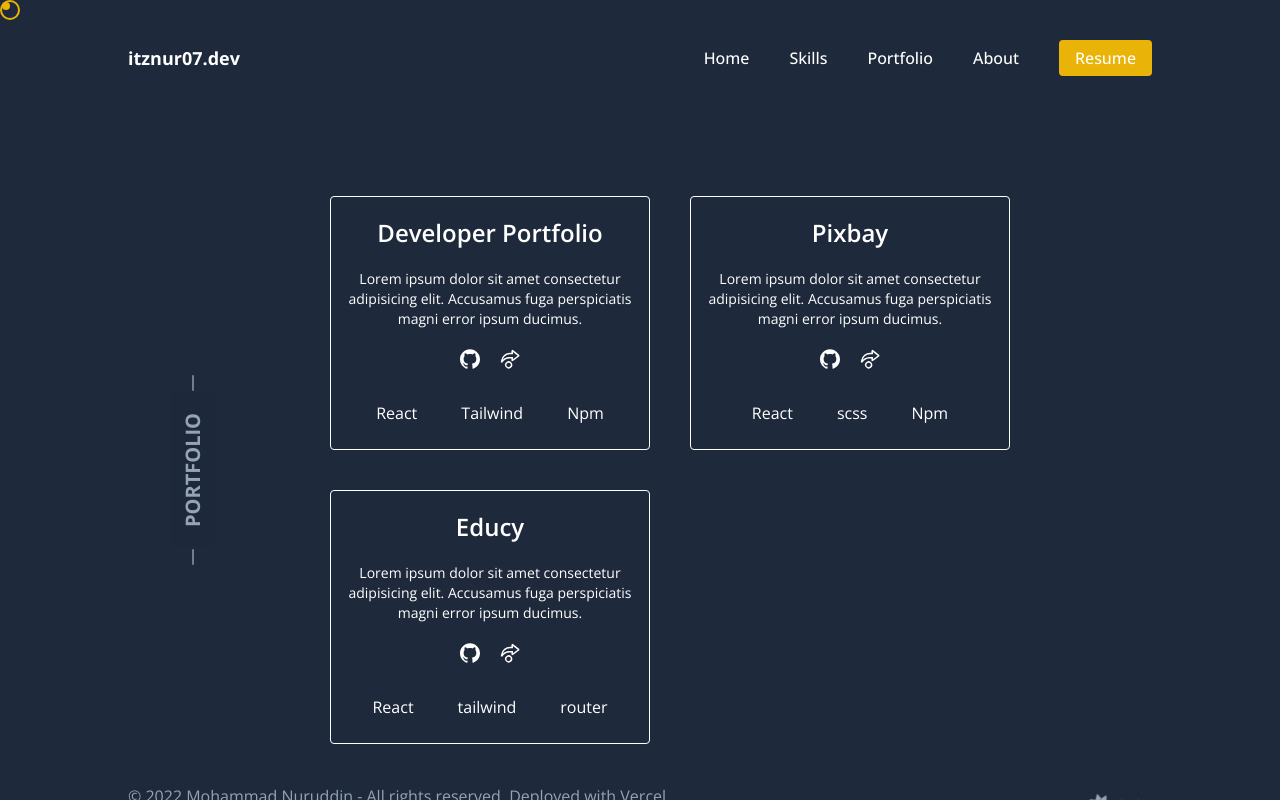
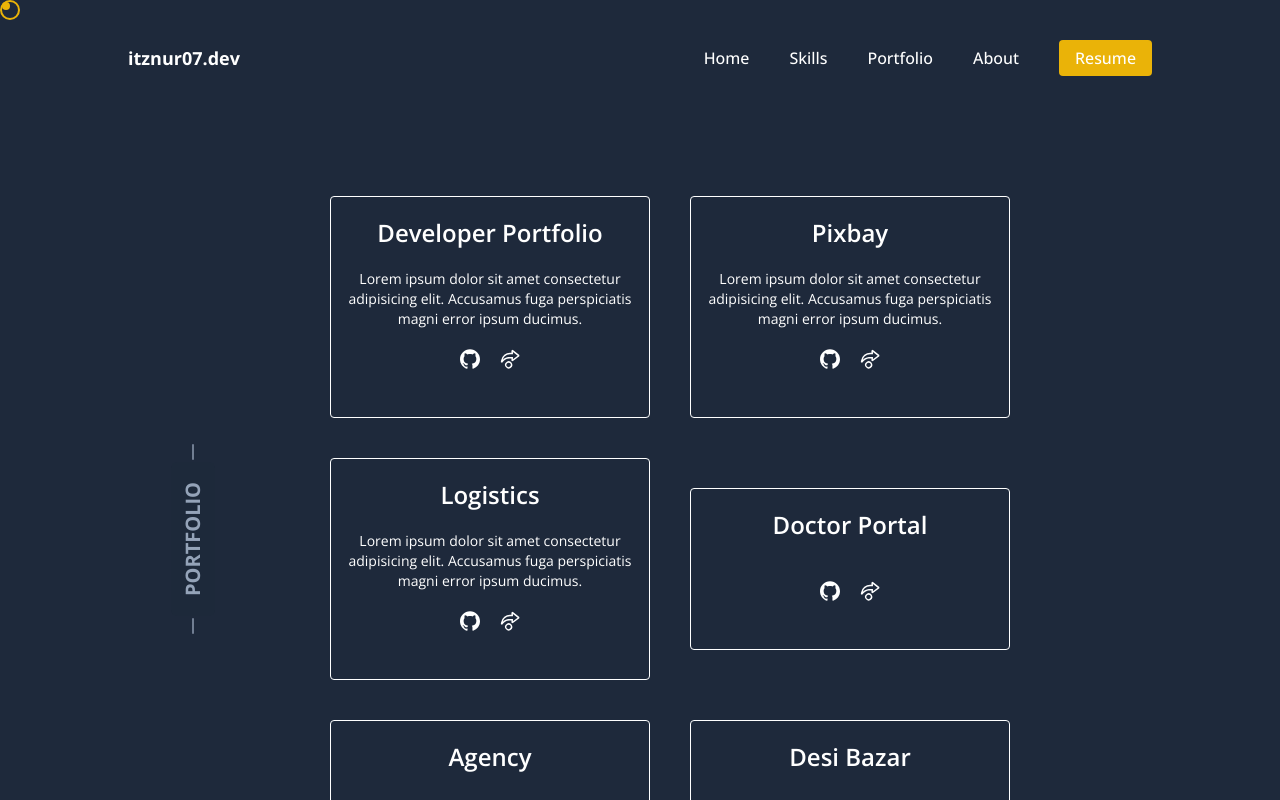
Before and after one commit to itznur07/itznur07.dev, a React (Create React App) app: page /portfolio in a window 1280 px wide. Shown: the top 800 px of the page. Built offline with nearby package versions, Linux system fonts and the light colour scheme.

Commit message:
Everything up-to-date

```diff
--- a/src/pages/About.js
+++ b/src/pages/About.js
@@ -1,9 +1,73 @@
-import React from 'react'
+import React from "react";
+import { FaGithub, FaInstagram, FaLinkedin, FaMedium, FaTwitter } from "react-icons/fa";
+import { useSelector } from "react-redux";
+import MentionButton from "../components/MentionButton";
 
 const About = () => {
+  const { mode } = useSelector((state) => state.theme);
+
   return (
-    <div>About</div>
-  )
-}
+    <div className='container mx-auto'>
+      <div className='md:flex md:flex-row flex flex-col-reverse items-center justify-around md:mx-24 mx-5 md:gap-y-0 gap-y-10 py-28'>
+        <div >
+          <img className="w-72 h-72 rounded-full border-2 border-white" src="https://avatars.githubusercontent.com/u/76656507?v=4" alt="logo" />
+        </div>
+        {/* div 1 */}
+        <div className='space-y-5'>
 
-export default About
+          <p className={`text-md text-[${mode.text}] font-medium leading-loose`}>
+            Hello, I’m Nur Uddin. a Creative <br /> Frontend Developer. I
+            Develop Modern <br /> & Powerful Web Applications & Mobile <br />{" "}
+            Application using Javascript Frontend Framework{" "}
+          </p>
+          <div className='flex items-center md:space-x-5 text-[#94A3B8] cursor-pointer'>
+          <a
+            href='https://github.com/itznur07'
+            target={"_blank"}
+            rel='noreferrer'
+          >
+            <FaGithub size={20} className='hover:text-yellow-500' />
+          </a>
+          <a
+            href='https://twitter.com/itznur07'
+            target={"_blank"}
+            rel='noreferrer'
+          >
+            <FaTwitter size={20} className='hover:text-yellow-500' />
+          </a>
+          <a
+            href='https://www.linkedin.com/in/itznur07/'
+            target={"_blank"}
+            rel='noreferrer'
+          >
+            <FaLinkedin size={20} className='hover:text-yellow-500' />
+          </a>
+          <a
+            href='https://itznur07.medium.com/'
+            target={"_blank"}
+            rel='noreferrer'
+          >
+            <FaMedium size={20} className='hover:text-yellow-500' />
+          </a>
+          <a
+            href='https://www.instagram.com/itznur07/'
+            target={"_blank"}
+            rel='noreferrer'
+          >
+            <FaInstagram size={20} className='hover:text-yellow-500' />
+          </a>
+
+        </div>
+        </div>
+        {/* div 1 */}
+        {/* div 3 */}
+        <div>
+          <MentionButton name='About me' rotate='-180' />
+        </div>
+        {/* div 3 */}
+      </div>
+    </div>
+  );
+};
+
+export default About;
--- a/src/pages/Portfolio.js
+++ b/src/pages/Portfolio.js
@@ -23,21 +23,33 @@ const Protfolio = () => {
               <Card
                 name='Developer Portfolio'
                 describe='Lorem ipsum dolor sit amet consectetur adipisicing elit. Accusamus fuga perspiciatis magni error ipsum ducimus.'
-                tags={["React", "Tailwind", "Npm"]}
                 repolink='https://github.com/itznur07/m-design-portfolio'
                 livelink='https://m-design-portfolio.vercel.app/'
               />
               <Card
                 name='Pixbay'
                 describe='Lorem ipsum dolor sit amet consectetur adipisicing elit. Accusamus fuga perspiciatis magni error ipsum ducimus.'
-                tags={["React", "scss", "Npm"]}
                 repolink='https://github.com/itznur07/Pixabay_Clone_Reactjs_Tailwindcss'
                 livelink='https://gracious-wiles-6398e8.netlify.app/'
               />
               <Card
-                name='Educy'
+                name='Logistics'
                 describe='Lorem ipsum dolor sit amet consectetur adipisicing elit. Accusamus fuga perspiciatis magni error ipsum ducimus.'
-                tags={["React", "tailwind", "router"]}
+                repolink='https://github.com/itznur07/edusy'
+                livelink='https://edusy-qkziw5nhb-itznur07.vercel.app/'
+              />
+              <Card
+                name='Doctor Portal'
+                repolink='https://github.com/itznur07/edusy'
+                livelink='https://edusy-qkziw5nhb-itznur07.vercel.app/'
+              />
+              <Card
+                name='Agency'
+                repolink='https://github.com/itznur07/edusy'
+                livelink='https://edusy-qkziw5nhb-itznur07.vercel.app/'
+              />
+              <Card
+                name='Desi Bazar'
                 repolink='https://github.com/itznur07/edusy'
                 livelink='https://edusy-qkziw5nhb-itznur07.vercel.app/'
               />
@@ -70,7 +82,7 @@ const Card = ({ name, describe, tags, repolink, livelink }) => {
           {name}
         </h1>
         <p
-          className={`text-center text-sm text-[${mode.text}] group-hover:text-black`}
+          className={`text-center text-sm text-[${mode?.text}] group-hover:text-black`}
         >
           {describe}
         </p>
@@ -85,7 +97,7 @@ const Card = ({ name, describe, tags, repolink, livelink }) => {
           </a>
         </span>
         <div className='text-center flex items-center space-x-5 mt-2'>
-          {tags.map((item, i) => (
+          {tags?.map((item, i) => (
             <span
               key={i}
               className={`bg-[${mode.bg}] px-3 py-1 rounded-md text-[${mode.text}]`}
```
Also changed, not shown: src/pages/Home.js (+4 -4 lines).
